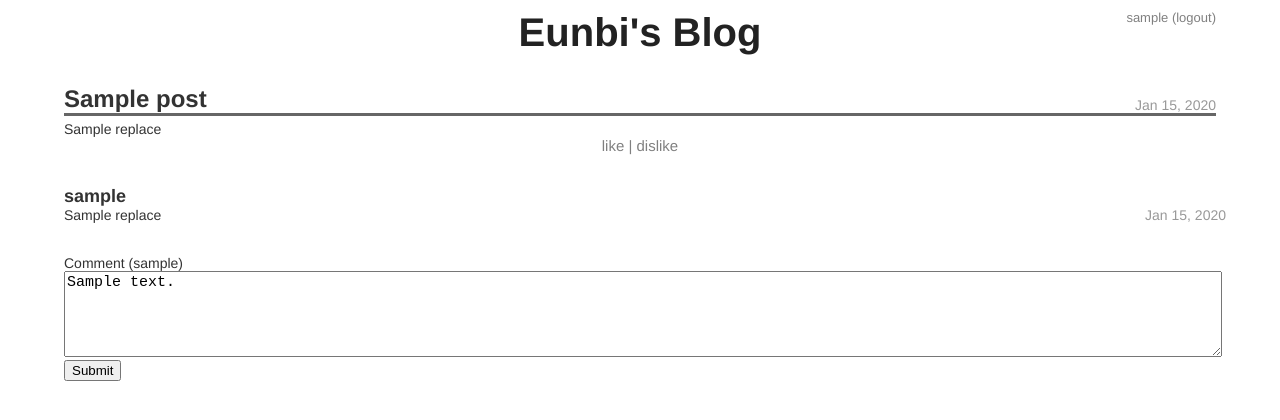
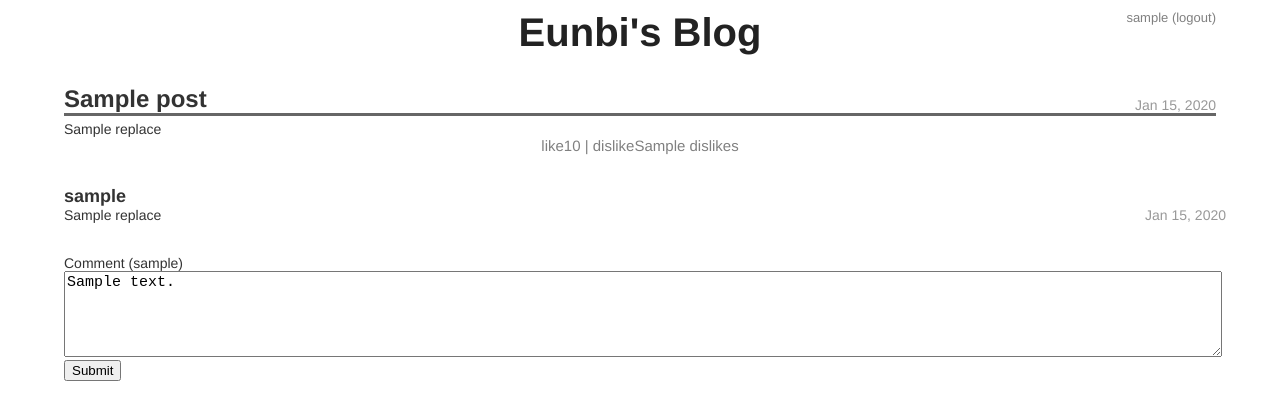
Before and after one commit to eunbigo91/project3-multi-user-blog, a Python web app: template templates/blogpage.html in a window 1280 px wide. Shown: the top 420 px of the page. Run offline with Jinja, Linux system fonts and the light colour scheme; the template is opened without the code that fills it: most values are stand-ins (such as "Sample title", 1, 10 or a date in 2020).

Commit message:
Add to show numbers of likes/dislikes

```diff
--- a/main.py
+++ b/main.py
@@ -277,10 +277,6 @@ class User(db.Model):
 
     @classmethod
     def by_name(self, name):
-        """
-            This method fetchs List of User objects from database,
-            whose name is {name}.
-        """
         u = User.all().filter('name =', name).get()
         return u
 
--- a/templates/blogpage.html
+++ b/templates/blogpage.html
@@ -18,12 +18,12 @@
             </div>
           </div>
             <div class="post-end">
-              {% if user_id %}
+              {% if p.user_id == user_id %}
                 <a class="login-link" href="/blog/editpost/{{p.key().id()}}">edit</a> |
                 <a class="login-link" href="/blog/delete/{{p.key().id()}}">delete</a>
               {% else %}
-                <a class="login-link" href="/blog/addLike/{{p.key().id()}}">like</a> |
-                <a class="login-link" href="/blog/addDislike/{{p.key().id()}}">dislike</a>
+                <a class="login-link" href="/blog/addLike/{{p.key().id()}}">like{{p.likes}}</a> |
+                <a class="login-link" href="/blog/addDislike/{{p.key().id()}}">dislike{{p.dislikes}}</a>
               {% endif %}
             </div>
         <br><br>
```
